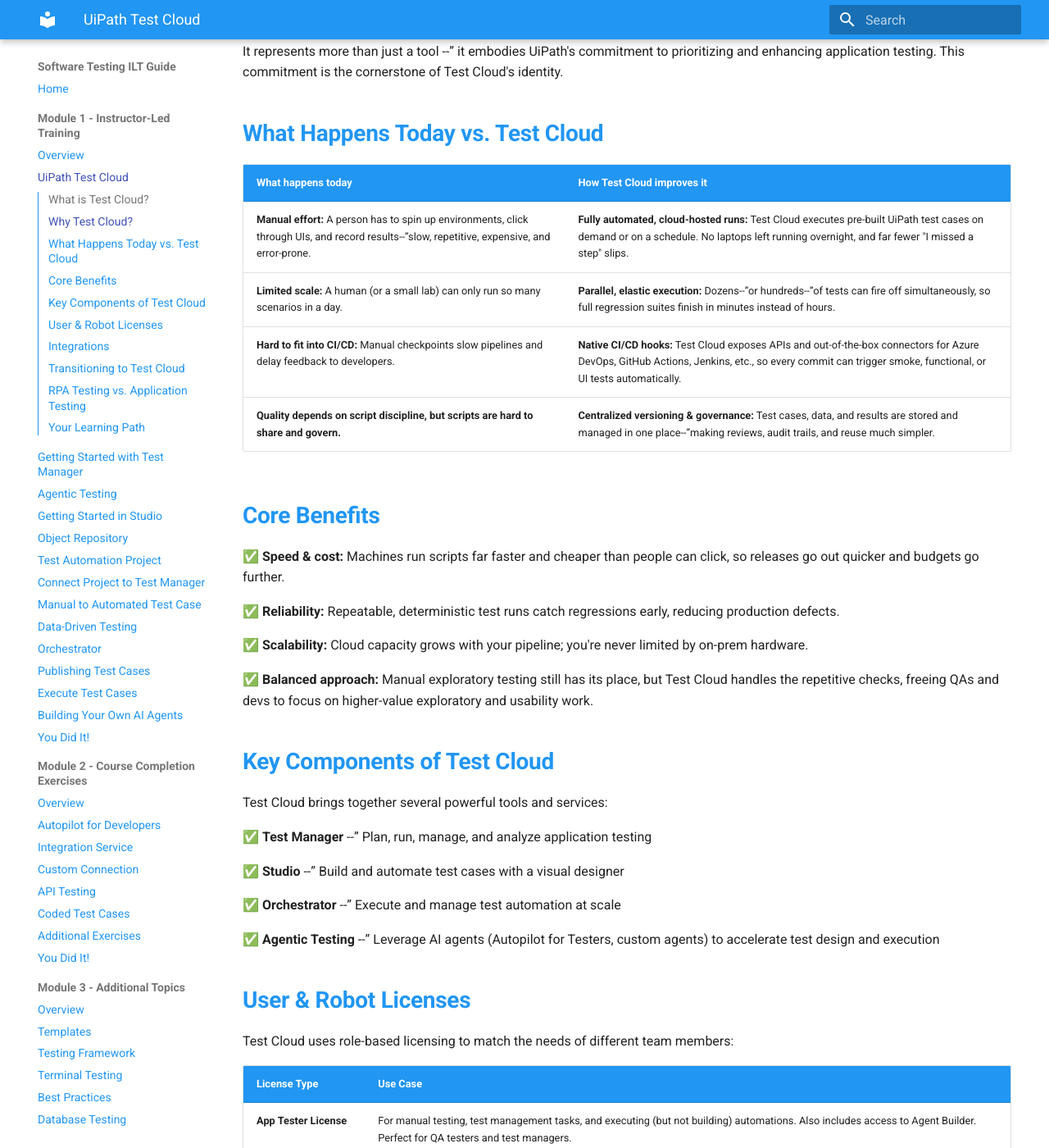
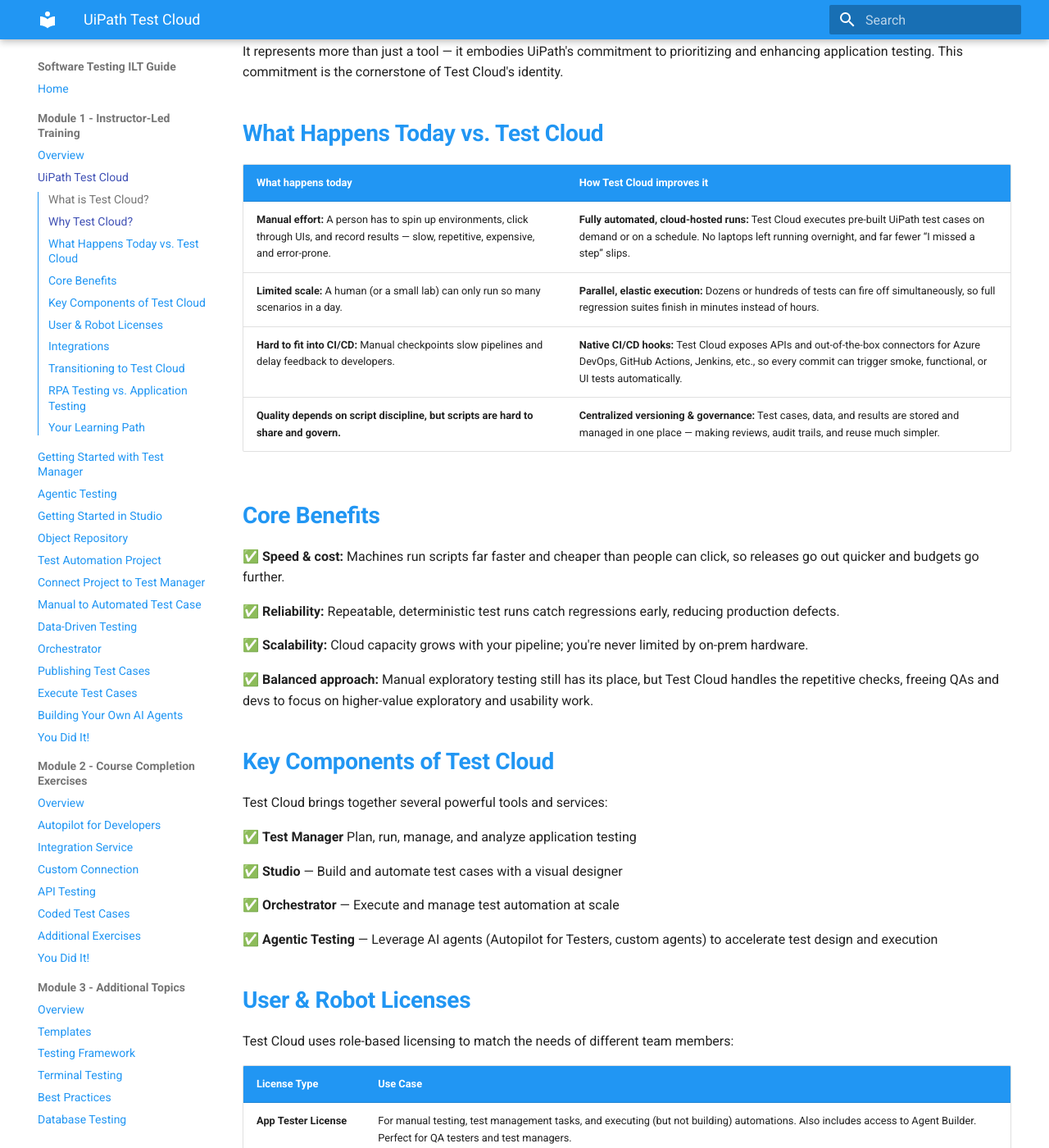
Before and after one commit to MeeraKay/software-testing-ilt-guide, an MkDocs documentation site: the page built from docs/module-1-instructor-led-training/00-uipath-test-cloud.md, in a window 1280 px wide and 1400 px high, scrolled down 425 px. Shown: the whole window at 82% size. Built offline with MkDocs 1.6.1 and Material for MkDocs 9.7.7, drawn with Linux system fonts in a browser that asks for light colours; some of the changed text lies outside the part shown.

Commit message:
Fix corrupted --\" characters in Module 1 Test Cloud page
Replace all --\" and --[character] patterns with proper em-dashes (—):
- Line 11: 'tool --\"' → 'tool —'
- Line 17: 'results--\"slow' → 'results — slow'
- Line 18: 'Dozens--\"or hundreds--\"' → 'Dozens or hundreds'
- Line 20: 'place--\"making' → 'place — making'
- Lines 38, 40, 42, 60, 64, 68, 72: Multiple button/list item fixes

All instances across entire docs directory verified removed.

Co-Authored-By: Claude Haiku 4.5 <noreply@anthropic.com>

```diff
--- a/docs/module-1-instructor-led-training/00-uipath-test-cloud.md
+++ b/docs/module-1-instructor-led-training/00-uipath-test-cloud.md
@@ -8,16 +8,16 @@
 
 Test Cloud represents UiPath's strategic initiative to lead the category of agentic testing in the application testing market. Envisioned as a tailored version of Automation Cloud for application testers, Test Cloud creates a welcoming environment specifically for them.
 
-It represents more than just a tool --” it embodies UiPath's commitment to prioritizing and enhancing application testing. This commitment is the cornerstone of Test Cloud's identity.
+It represents more than just a tool — it embodies UiPath's commitment to prioritizing and enhancing application testing. This commitment is the cornerstone of Test Cloud's identity.
 
 ## What Happens Today vs. Test Cloud
 
 | **What happens today** | **How Test Cloud improves it** |
 |---|---|
-| **Manual effort:** A person has to spin up environments, click through UIs, and record results--”slow, repetitive, expensive, and error-prone. | **Fully automated, cloud-hosted runs:** Test Cloud executes pre-built UiPath test cases on demand or on a schedule. No laptops left running overnight, and far fewer "I missed a step" slips. |
-| **Limited scale:** A human (or a small lab) can only run so many scenarios in a day. | **Parallel, elastic execution:** Dozens--”or hundreds--”of tests can fire off simultaneously, so full regression suites finish in minutes instead of hours. |
+| **Manual effort:** A person has to spin up environments, click through UIs, and record results — slow, repetitive, expensive, and error-prone. | **Fully automated, cloud-hosted runs:** Test Cloud executes pre-built UiPath test cases on demand or on a schedule. No laptops left running overnight, and far fewer “I missed a step” slips. |
+| **Limited scale:** A human (or a small lab) can only run so many scenarios in a day. | **Parallel, elastic execution:** Dozens or hundreds of tests can fire off simultaneously, so full regression suites finish in minutes instead of hours. |
 | **Hard to fit into CI/CD:** Manual checkpoints slow pipelines and delay feedback to developers. | **Native CI/CD hooks:** Test Cloud exposes APIs and out-of-the-box connectors for Azure DevOps, GitHub Actions, Jenkins, etc., so every commit can trigger smoke, functional, or UI tests automatically. |
-| **Quality depends on script discipline, but scripts are hard to share and govern.** | **Centralized versioning & governance:** Test cases, data, and results are stored and managed in one place--”making reviews, audit trails, and reuse much simpler. |
+| **Quality depends on script discipline, but scripts are hard to share and govern.** | **Centralized versioning & governance:** Test cases, data, and results are stored and managed in one place — making reviews, audit trails, and reuse much simpler. |
 
 ## Core Benefits
 
@@ -33,13 +33,13 @@ It represents more than just a tool --” it embodies UiPath's commitment to pri
 
 Test Cloud brings together several powerful tools and services:
 
-✅ **Test Manager** --” Plan, run, manage, and analyze application testing
+✅ **Test Manager** Plan, run, manage, and analyze application testing
 
-✅ **Studio** --” Build and automate test cases with a visual designer
+✅ **Studio** — Build and automate test cases with a visual designer
 
-✅ **Orchestrator** --” Execute and manage test automation at scale
+✅ **Orchestrator** — Execute and manage test automation at scale
 
-✅ **Agentic Testing** --” Leverage AI agents (Autopilot for Testers, custom agents) to accelerate test design and execution
+✅ **Agentic Testing** — Leverage AI agents (Autopilot for Testers, custom agents) to accelerate test design and execution
 
 ## User & Robot Licenses
 
@@ -57,19 +57,19 @@ The main value of Test Cloud relies on synergies between its components, as well
 
 **Requirements Management**
 
-✅ **Jira, ServiceNow, Redmine** --” UiPath Test Manager can pull requirements as test requirements, keeping your testing aligned with project specifications.
+✅ **Jira, ServiceNow, Redmine** — UiPath Test Manager can pull requirements as test requirements, keeping your testing aligned with project specifications.
 
 **Version Control**
 
-✅ **Git, TFS** --” UiPath Studio integrates with multiple version control tools for collaborative automation development and change tracking.
+✅ **Git, TFS** — UiPath Studio integrates with multiple version control tools for collaborative automation development and change tracking.
 
 **CI/CD & Deployment**
 
-✅ **Jenkins, Azure DevOps** --” UiPath Test Suite integrates natively for continuous integration and continuous deployment, enabling automated testing at every build.
+✅ **Jenkins, Azure DevOps** — UiPath Test Suite integrates natively for continuous integration and continuous deployment, enabling automated testing at every build.
 
 **Application Lifecycle Management**
 
-✅ **UiPath Test Manager Connect** (via Planview® Hub) --” Seamless integration with a multitude of ALM tools
+✅ **UiPath Test Manager Connect** (via Planview® Hub) — Seamless integration with a multitude of ALM tools
 
 - Synchronize testing artifacts between Test Manager and your desired ALM tool
 
```
